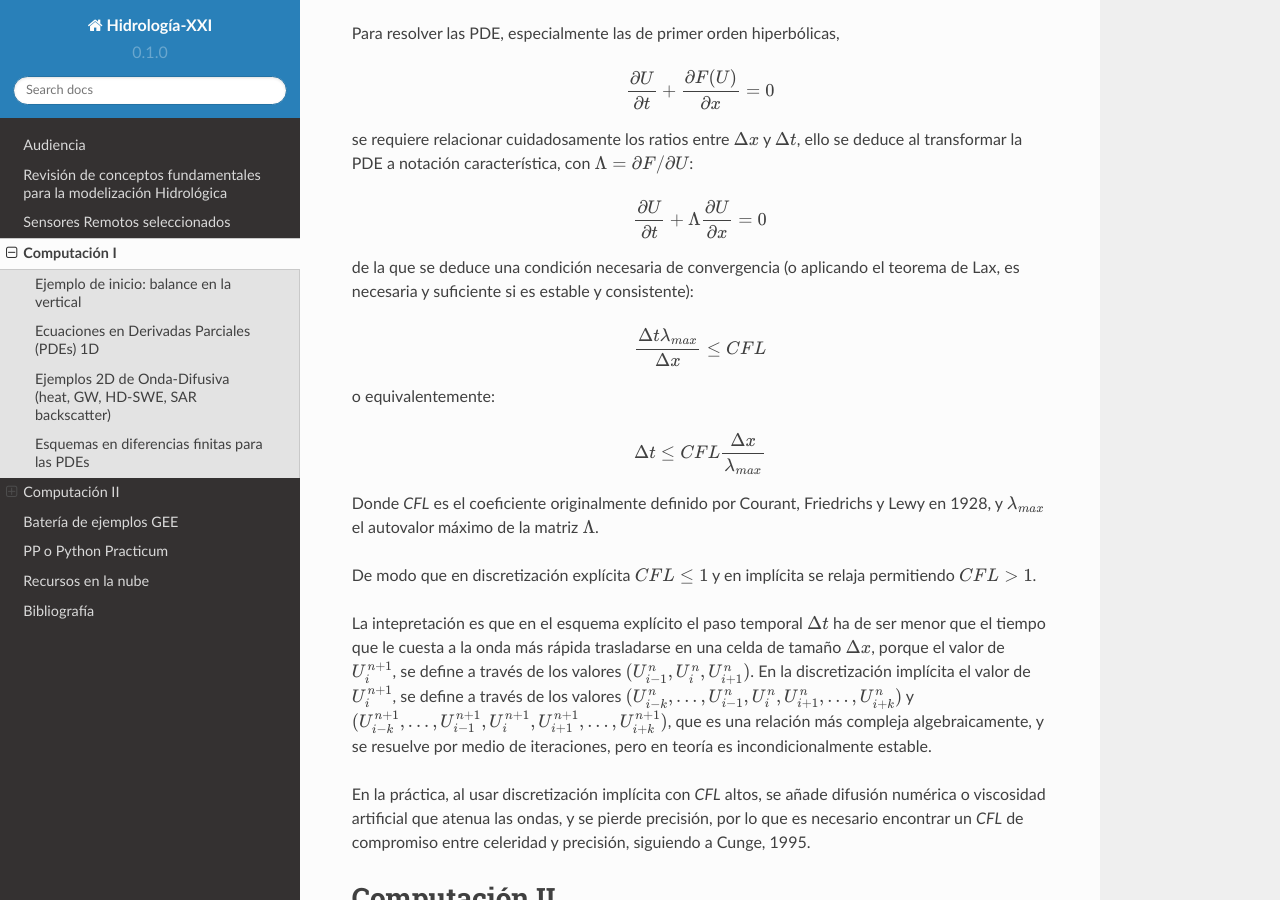
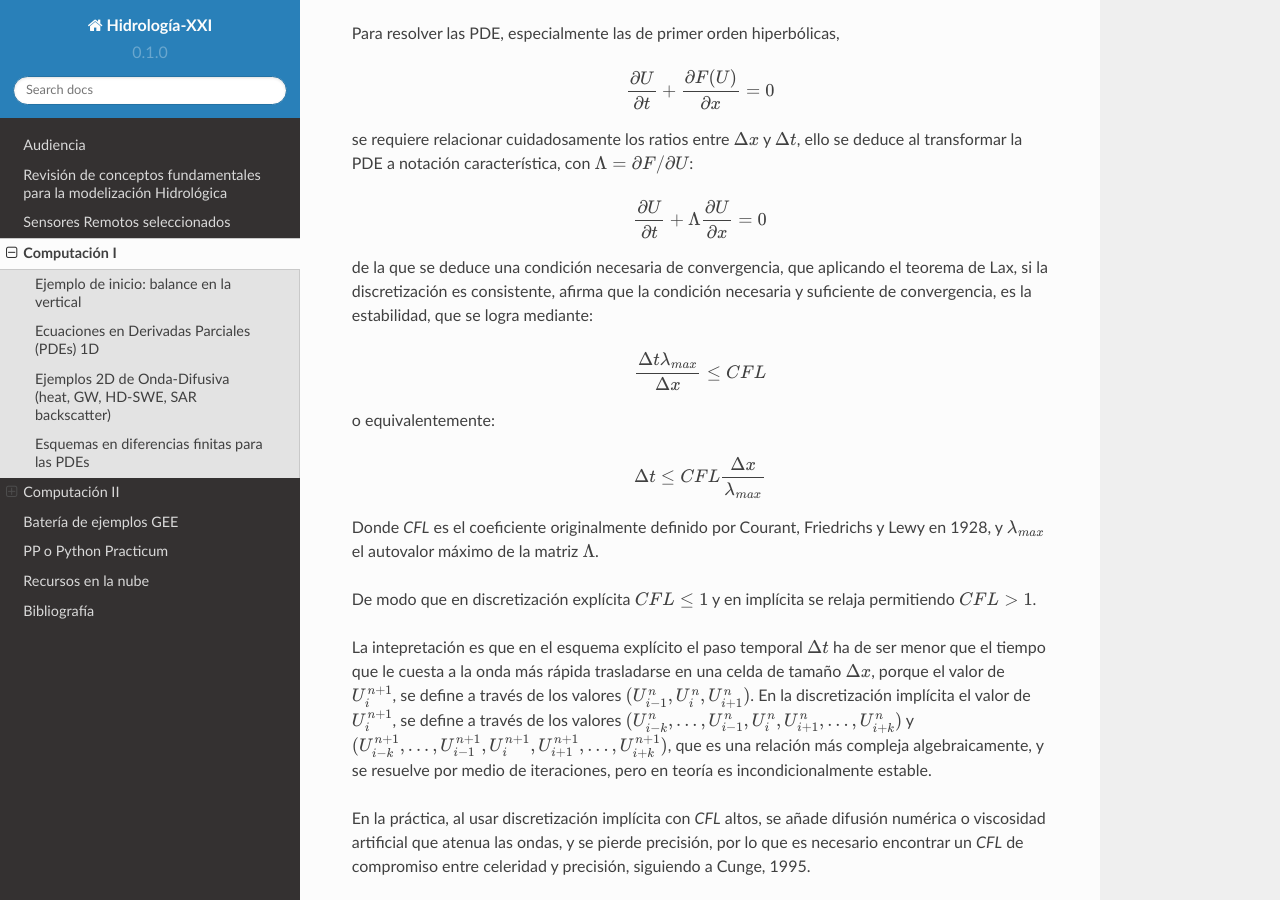
Before and after one commit to ivillamadrid/HidrologiaXXI, a Sphinx documentation site: the page built from docs/source/computacion.rst, in a window 1280 px wide and 900 px high, scrolled down 2333 px. Built offline with Sphinx 7.4.7 and the Read the Docs theme 2.0.0, drawn with Linux system fonts in a browser that asks for light colours.

Commit message:
Update computacion.rst

```diff
--- a/docs/source/computacion.rst
+++ b/docs/source/computacion.rst
@@ -113,7 +113,7 @@ notación característica, con :math:`\Lambda=\partial F / \partial U`:
 
 .. math:: \frac{\partial U}{\partial t} + \Lambda \frac{\partial U}{\partial x}=0
 
-de la que se deduce una condición necesaria de convergencia (o aplicando el teorema de Lax, es necesaria y suficiente si es estable y consistente):
+de la que se deduce una condición necesaria de convergencia, que aplicando el teorema de Lax, si la discretización es consistente, afirma que la condición necesaria y suficiente de convergencia, es  la estabilidad, que se logra mediante:
 
 .. math:: \frac{\Delta t \lambda_{max}}{\Delta x} \le CFL
 
```
